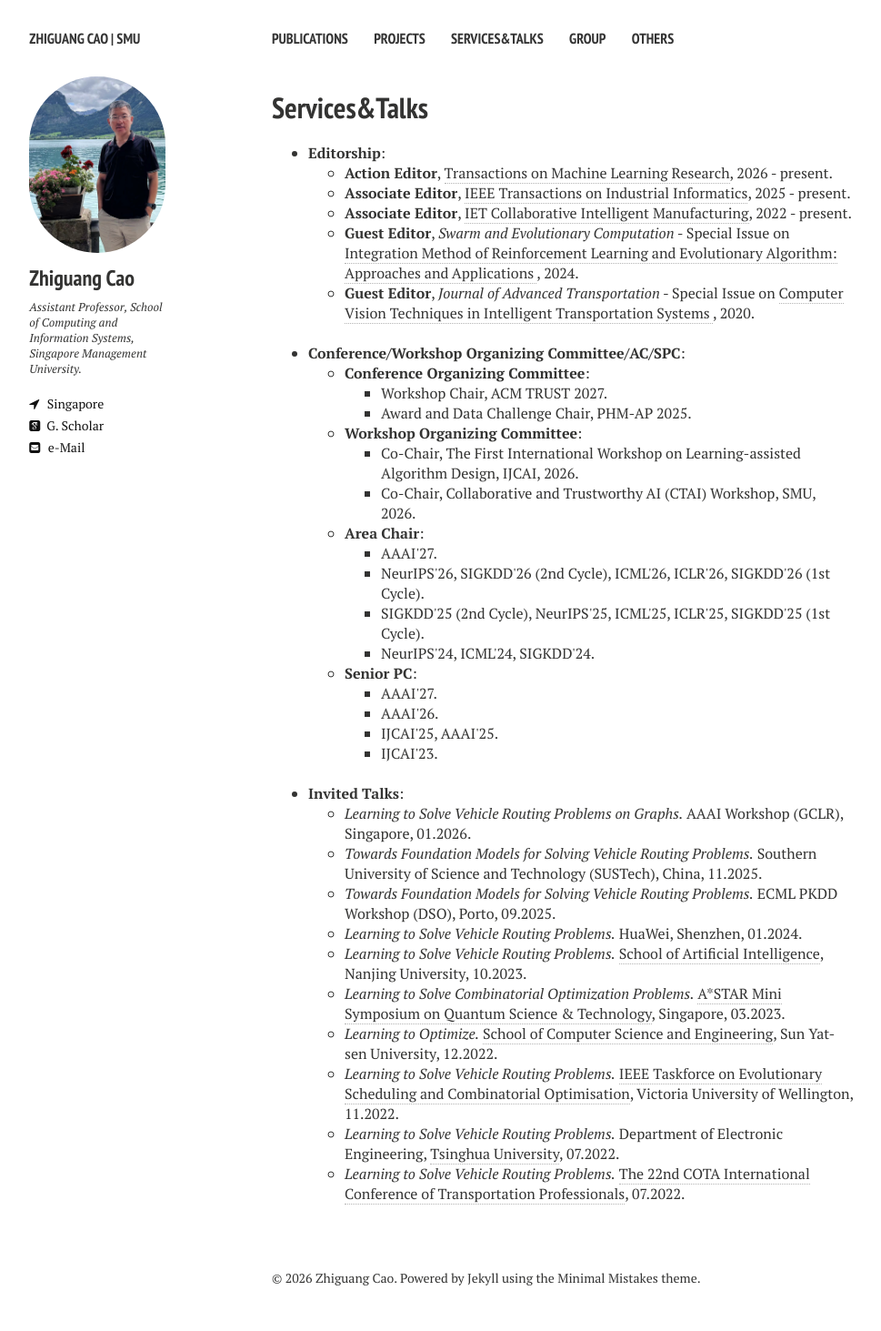
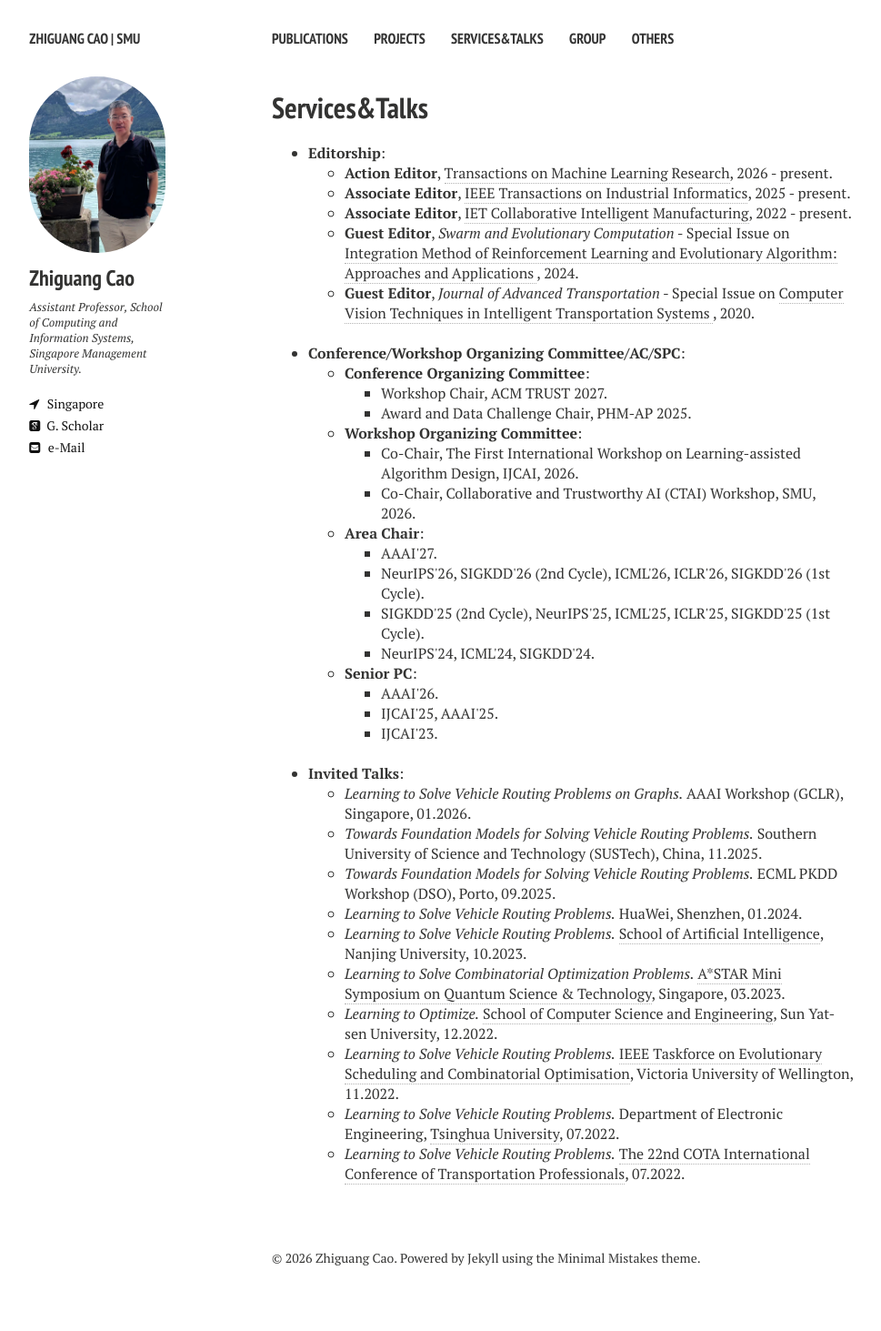
Before and after one commit to zhiguangcaosg/zhiguangcaosg.github.io, a Jekyll site: the page built from services&talks.md, in a window 1280 px wide. Shown: the whole page at 91% size, without its empty margins (21-990 px from the left). Built offline with Jekyll 4.4.1, drawn with Linux system fonts in a browser that asks for light colours; nearby versions of some CDN libraries; after the commit the page ends 1441 px from its top, so only the background shows below that.

Commit message:
Update services&talks.md

```diff
--- a/services&talks.md
+++ b/services&talks.md
@@ -65,8 +65,6 @@ comments: false
 	<li> <b>Senior PC</b>:
 		<ul>
 
-			<li> AAAI'27.
-			</li>
 			<li> AAAI'26.
 			</li>
 			<li> IJCAI'25, AAAI'25.
```
